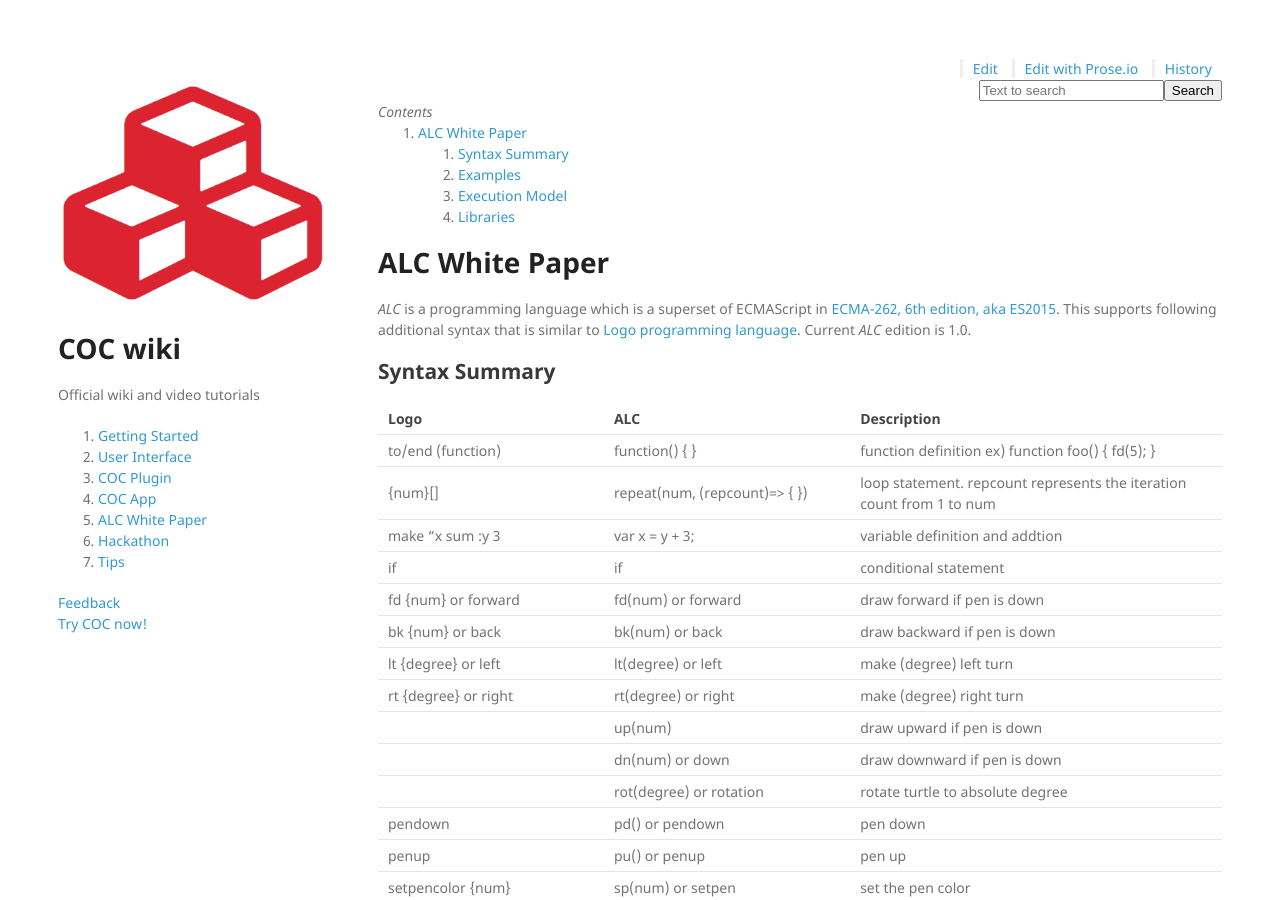
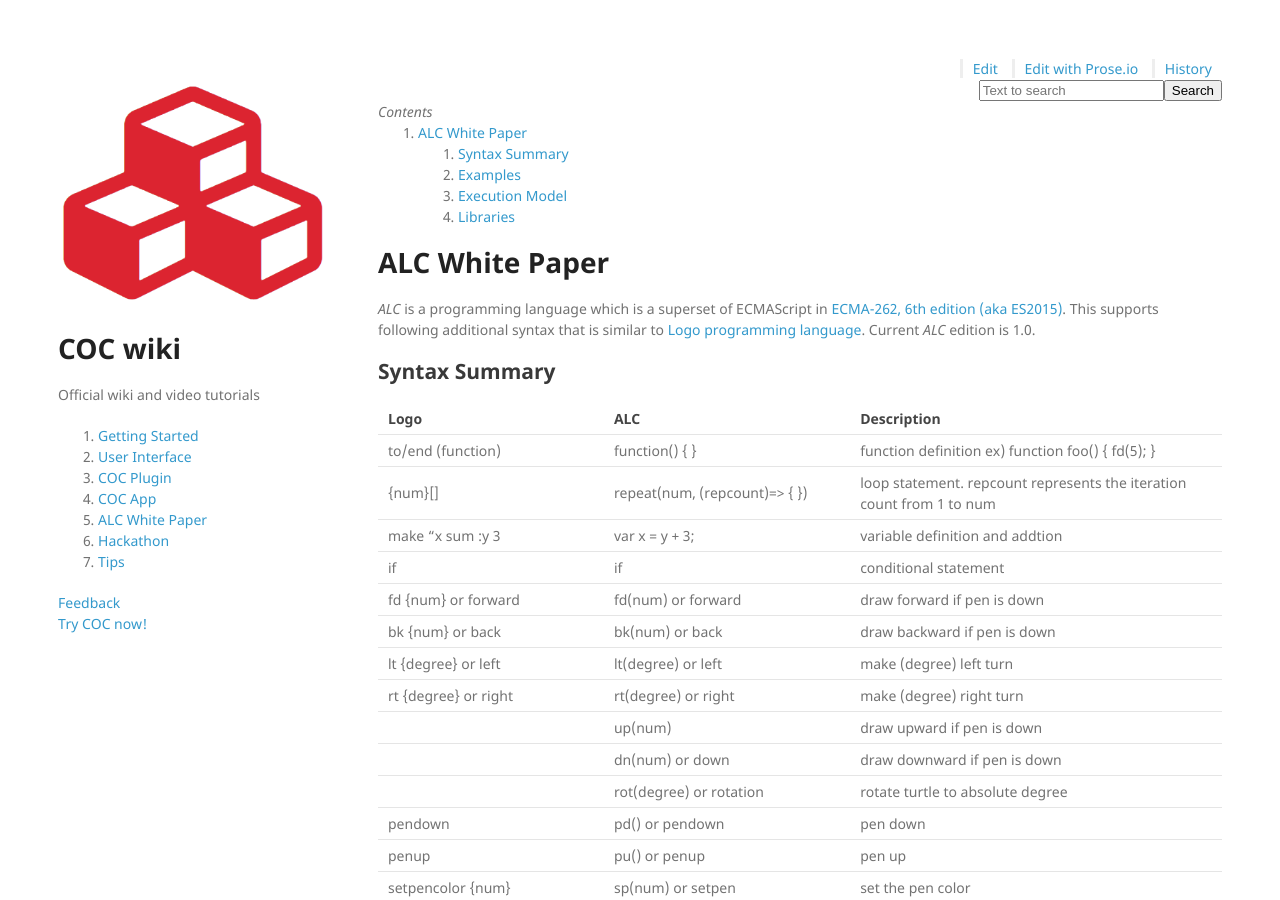
Before and after one commit to daisykim/daisykim.github.io, a Jekyll site: the page built from p/alc-1.0-white-paper.md, in a window 1280 px wide and 900 px high. Built offline with Jekyll 4.4.1, drawn with Linux system fonts in a browser that asks for light colours; nearby versions of some CDN libraries.

```diff
--- a/p/alc-1.0-white-paper.md
+++ b/p/alc-1.0-white-paper.md
@@ -5,7 +5,7 @@ layout: default
 
 # [](#header-1)ALC White Paper
 
-_ALC_ is a programming language which is a superset of ECMAScript in [ECMA-262, 6th edition, aka ES2015](https://www.ecma-international.org/ecma-262/6.0/).
+_ALC_ is a programming language which is a superset of ECMAScript in [ECMA-262, 6th edition (aka ES2015)](https://www.ecma-international.org/ecma-262/6.0/).
 This supports following additional syntax that is similar to [Logo programming language](http://en.wikipedia.org/wiki/Logo_(programming_language)).
 Current _ALC_ edition is 1.0.
 
```
